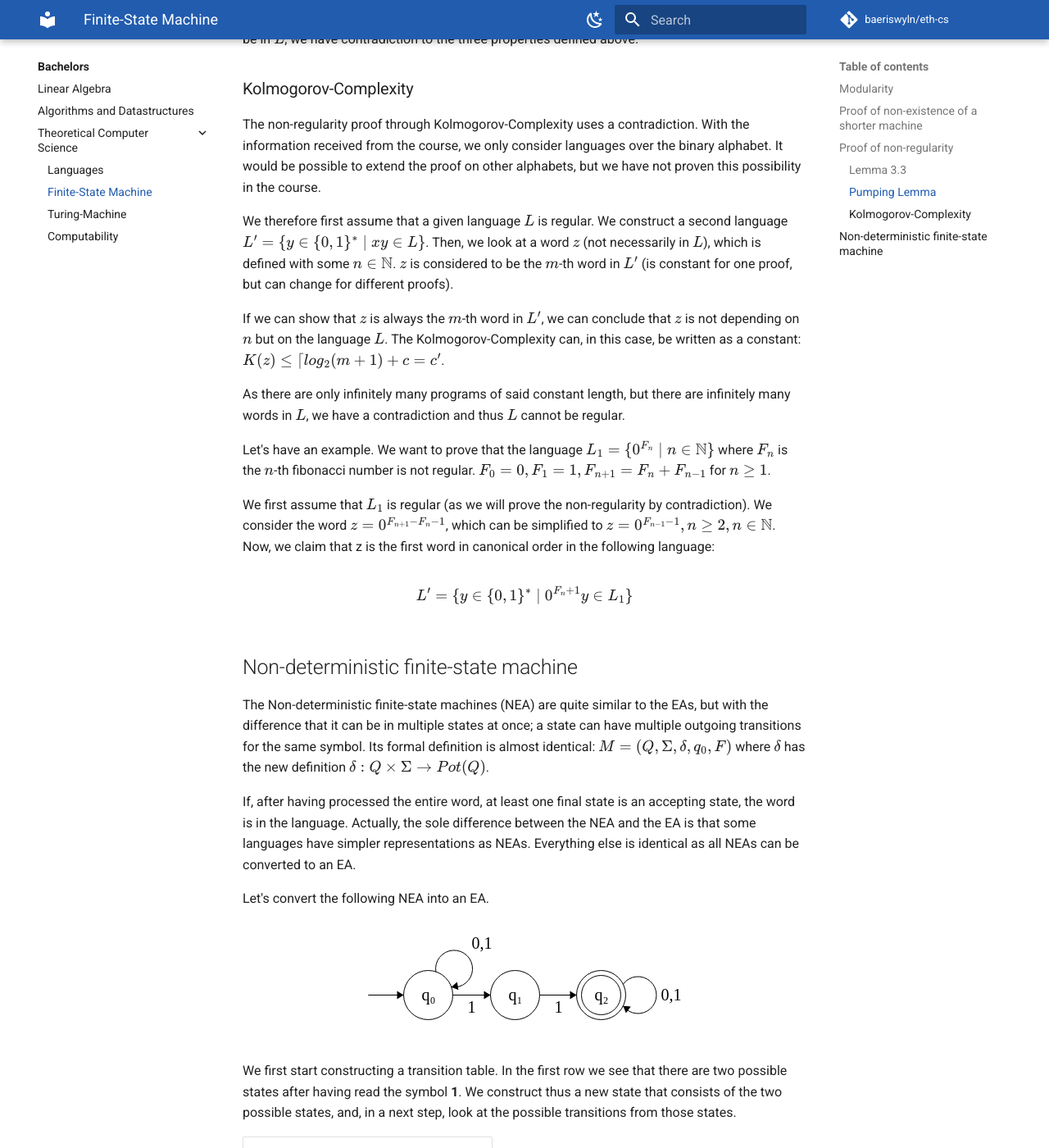
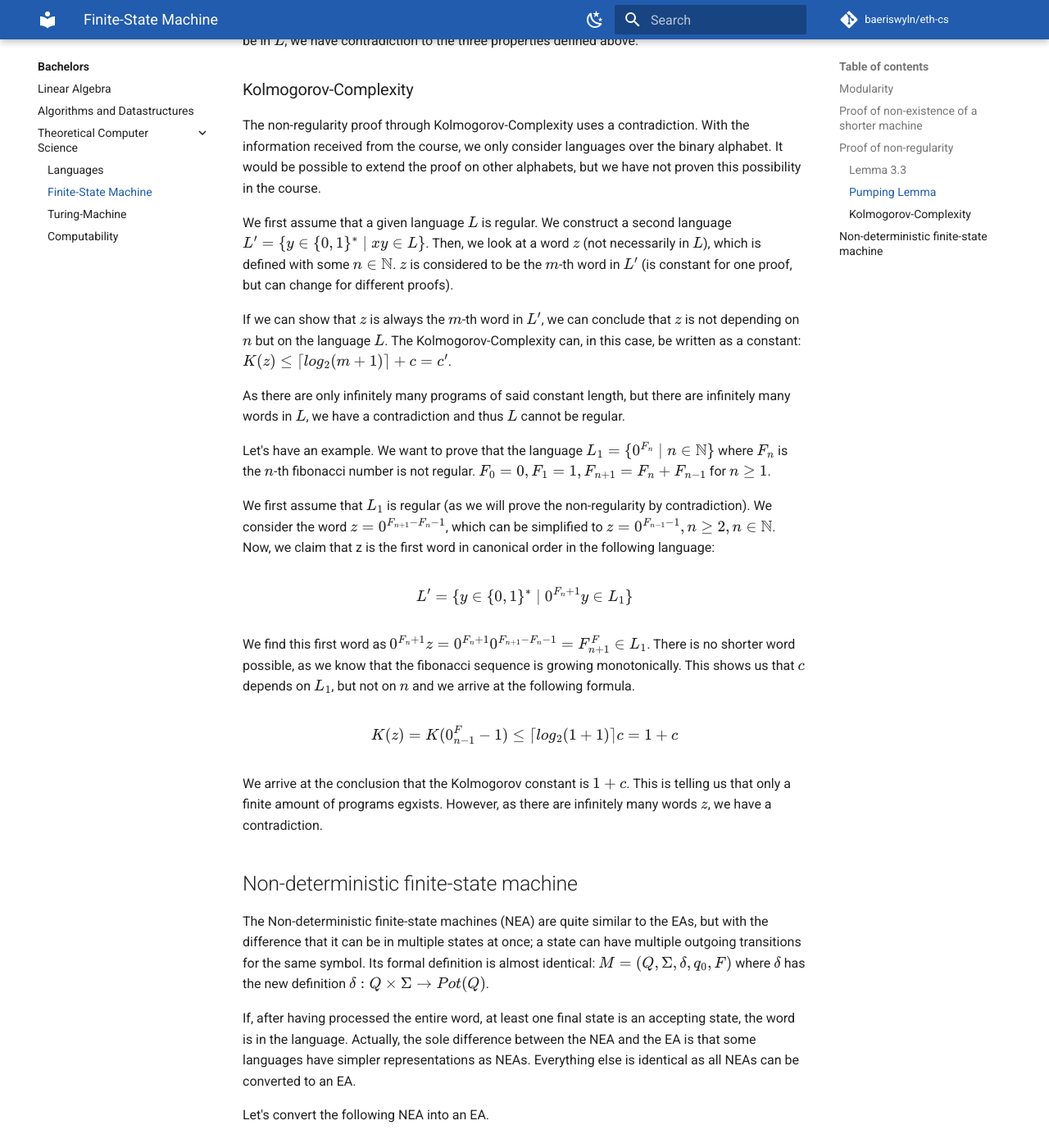
Before and after one commit to baeriswyln/eth-cs, an MkDocs documentation site: the page built from docs/bachelors/tcs/fsm.md, in a window 1280 px wide and 1400 px high, scrolled down 5113 px. Shown: the whole window at 82% size. Built offline with MkDocs 1.6.1 and Material for MkDocs 9.7.7, drawn with Linux system fonts in a browser that asks for light colours; comment, search, counter and statistics services are not loaded; some of the changed text lies outside the part shown.

Commit message:
:bug: minor formula fixes + finishing kolmogorov

```diff
--- a/docs/bachelors/tcs/fsm.md
+++ b/docs/bachelors/tcs/fsm.md
@@ -3,7 +3,7 @@
 A finite-state machine (Endlicher Automat EA) is a state-machine capable of identifying words of a specific regular
 language. Before getting started, we again need some notions.
 
-An EA is defined as a five-tuple $M=(Q,\Sigma,q_0,F,\Delta)$.
+An EA is defined as a five-tuple $M=(Q,\Sigma,q_0,F,\delta)$.
 
 - $Q$: finite set of states
 - $\Sigma$: input alphabet (symbols that are processed by the EA)
@@ -20,12 +20,13 @@ The following additional terms are important.
 - **Configuration**: everything that is important for the future - $(q, aw) \in Q \times \Sigma^*$ denoting the current
   state and the remaining input.
 - **Start-configuration**: $(q_0, w) \in \{q_0\} \times \Sigma^*$ denoting the starting state and the full input.
-- **End-configuration**: every configuration $\in Q \times \{\lambda\}, the configuration after having read the full
+- **End-configuration**: every configuration $\in Q \times \{\lambda\}$, the configuration after having read the full
   input.
 - **Step**: expresses the relation $|_{\!\overline{\;M\;}}$ between two configuration such as
   $(q,w) |_{\!\overline{\;M\;}} (p,x)$ with $w \in \Sigma^*$, $w = ax$, $\delta(q,a)=p$.
 - **Computation C**: describes a sequence $C = C_0,C_1,...,C_n$ of configurations such that $C_i |_{\!\overline{\;M\;}}
-  C_{i+1}$. If $C_0$ is the start configuration and $C_n$ the end configuration, C is the computation of M on input x.
+  C_{i+1}$. If $C_0$ is the start configuration and $C_n$ the end configuration, $C$ is the computation of $M$ on input
+  $x$.
   $C$ can be accepting or rejecting, depending on the final state $q_n$. If $q_n \in F$, $C$ is accepting.
 
 Now, let's see a couple of above definition using an example state machine. The following EA accepts the language
@@ -107,7 +108,7 @@ Then, all the provided words must be compared pairwise, and for all pairs, a suf
 the words will be part of the langauge while the other won't.
 
 Let's look at an example. Below machine is suspected to be the shortest possible machine detecting the language
-$L = \{w \in \{0,1\}^* \; \mid \; a11b, \; with \; a,b \in \{a,b\}^* \in \}
+$L = \{w \in \{0,1\}^* \; \mid \; a11b, \; with \; a,b \in \{a,b\}^* \in \}$
 
 <figure markdown>
 ![](../../diagrams/b/tcs/ea_3.svg)
@@ -141,19 +142,20 @@ We first constructed an infinite set of words. By definition, there cannot exist
 of those words, and there must therefore exist two words (here $x_i$ and $x_j$) which will arrive in the same state.
 This, however, was disproven by above statement.
 
-Let's look for example at the language $L = \{0^{n^2} \; \mid \; n \in \mathbb{N}\}. We construct the following infinite
+Let's look for example at the language $L = \{0^{n^2} \; \mid \; n \in \mathbb{N}\}$. We construct the following
+infinite
 set of words:
 
 - $0$
 - $0^4$
-- $...
+- $...$
 - $0^{n_i^2} \cdot 0^{2i+1} = 0^{(n_i+1)^2} \in L$
 - $0^{n_j^2} \cdot 0^{2i+1} = 0^{(n_i+1)^2} \notin L$
 
 ### Pumping Lemma
 
 To prove the non-regularity through the pumping lemma, we search for **one specific split** of a $w \in L$ with
-$|w| \geq n_0: $w =yxz$. We are free to choose any arbitrary word $w$, but the split must be generalised through below
+$|w| \geq n_0$: $w =yxz$. We are free to choose any arbitrary word $w$, but the split must be generalised through below
 properties.
 
 For a regular language, this split must have the following properties:
@@ -179,12 +181,13 @@ The non-regularity proof through Kolmogorov-Complexity uses a contradiction. Wit
 course, we only consider languages over the binary alphabet. It would be possible to extend the proof on other
 alphabets, but we have not proven this possibility in the course.
 
-We therefore first assume that a given language $L$ is regular. We construct a second language $L' = \{y \in \{0,1\}
+We first assume that a given language $L$ is regular. We construct a second language $L' = \{y \in \{0,1\}
 ^* \mid xy \in L\}$. Then, we look at a word $z$ (not necessarily in $L$), which is defined with some $n \in \mathbb
 {N}$. $z$ is considered to be the $m$-th word in $L'$ (is constant for one proof, but can change for different proofs).
 
 If we can show that $z$ is always the $m$-th word in $L'$, we can conclude that $z$ is not depending on $n$ but on the
-language $L$. The Kolmogorov-Complexity can, in this case, be written as a constant: $K(z) \leq \lceil log_2(m+1)+c=c'$.
+language $L$. The Kolmogorov-Complexity can, in this case, be written as a constant: $K(z) \leq \lceil log_2(m+1) \rceil
++c=c'$.
 
 As there are only infinitely many programs of said constant length, but there are infinitely many words in $L$, we
 have a contradiction and thus $L$ cannot be regular.
@@ -199,6 +202,17 @@ z is the first word in canonical order in the following language:
 $$
 L' = \{y \in \{0,1\}^* \mid 0^{F_n+1}y \in L_1\}
 $$
+
+We find this first word as $0^{F_n+1}z = 0^{F_n+1}0^{F_{n+1}-F_n-1}=F^F_{n+1} \in L_1$. There is no shorter word
+possible, as we know that the fibonacci sequence is growing monotonically. This shows us that $c$ depends on $L_1$, but
+not on $n$ and we arrive at the following formula.
+
+$$
+K(z)=K(0^F_{n-1}-1) \leq \lceil log_2(1+1) \rceil c = 1 + c
+$$
+
+We arrive at the conclusion that the Kolmogorov constant is $1 + c$. This is telling us that only a finite amount of
+programs egxists. However, as there are infinitely many words $z$, we have a contradiction.
 
 ## Non-deterministic finite-state machine
 
```
